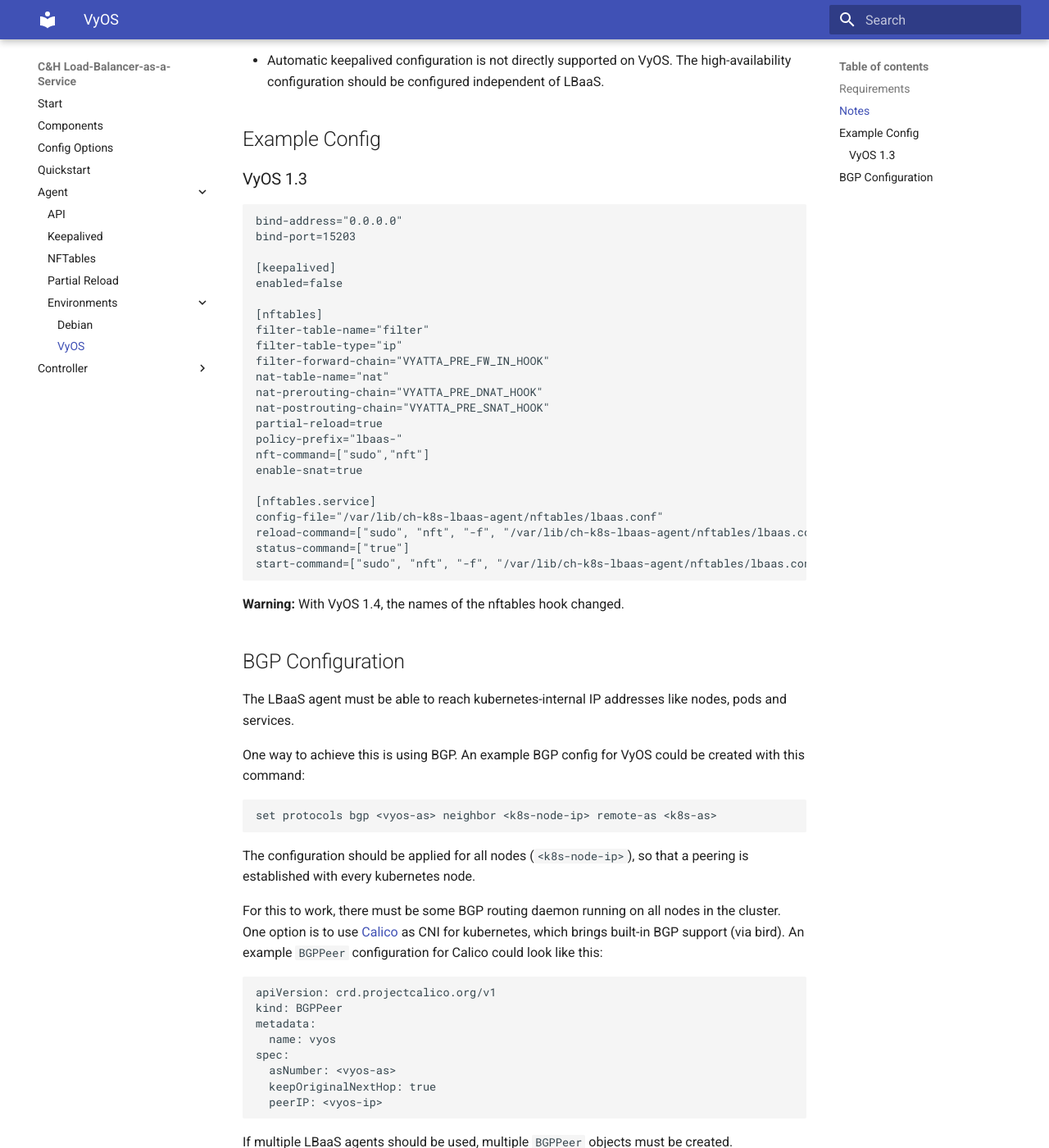
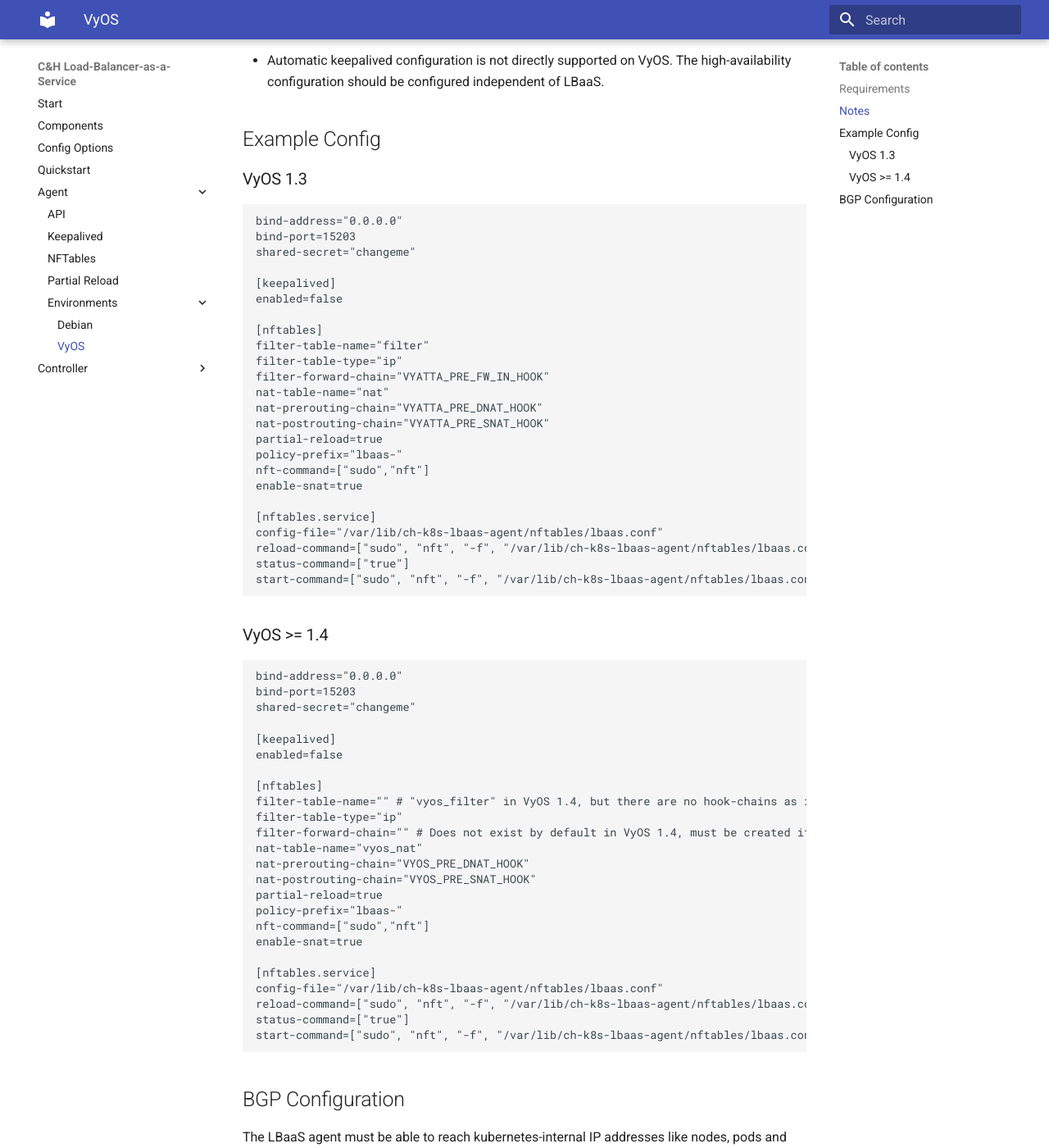
Before and after one commit to cloudandheat/ch-k8s-lbaas, an MkDocs documentation site: the page built from docs/agent/environments/vyos.md, in a window 1280 px wide and 1400 px high, scrolled down 595 px. Shown: the whole window at 82% size. Built offline with MkDocs 1.6.1 and Material for MkDocs 9.7.7, drawn with Linux system fonts in a browser that asks for light colours; some of the changed text lies outside the part shown.

Commit message:
Do not generate nft chains for network policies if FilterTableName is empty
As the filter feature isn't always required and VyOS 1.4 does not have fitting nftables chains
by default, it is useful that this feature can be disabled by letting FilterTableName empty.

````diff
--- a/docs/agent/environments/vyos.md
+++ b/docs/agent/environments/vyos.md
@@ -4,7 +4,7 @@
 
 ## Requirements
 
-- VyOS 1.3 (1.4 probably also works with some config changes)
+- VyOS >= 1.3
 - L3-connection to the k8s-cluster
     - For example by establishing BGP peerings with the kubernetes nodes (see below)
 - At least one configured SNAT or DNAT rule via the VyOS configuration interface
@@ -24,6 +24,7 @@
 ```toml
 bind-address="0.0.0.0"
 bind-port=15203
+shared-secret="changeme"
 
 [keepalived]
 enabled=false
@@ -47,8 +48,34 @@
 start-command=["sudo", "nft", "-f", "/var/lib/ch-k8s-lbaas-agent/nftables/lbaas.conf"]
 ```
 
-__Warning:__ With VyOS 1.4, the names of the nftables hook changed.
+### VyOS >= 1.4
 
+```toml
+bind-address="0.0.0.0"
+bind-port=15203
+shared-secret="changeme"
+
+[keepalived]
+enabled=false
+
+[nftables]
+filter-table-name="" # "vyos_filter" in VyOS 1.4, but there are no hook-chains as in 1.3 -> Let empty to disable filtering
+filter-table-type="ip"
+filter-forward-chain="" # Does not exist by default in VyOS 1.4, must be created if wanted
+nat-table-name="vyos_nat"
+nat-prerouting-chain="VYOS_PRE_DNAT_HOOK"
+nat-postrouting-chain="VYOS_PRE_SNAT_HOOK"
+partial-reload=true
+policy-prefix="lbaas-"
+nft-command=["sudo","nft"]
+enable-snat=true
+
+[nftables.service]
+config-file="/var/lib/ch-k8s-lbaas-agent/nftables/lbaas.conf"
+reload-command=["sudo", "nft", "-f", "/var/lib/ch-k8s-lbaas-agent/nftables/lbaas.conf"]
+status-command=["true"]
+start-command=["sudo", "nft", "-f", "/var/lib/ch-k8s-lbaas-agent/nftables/lbaas.conf"]
+```
 
 ## BGP Configuration
 
````
Also changed, not shown: 2 other files.
